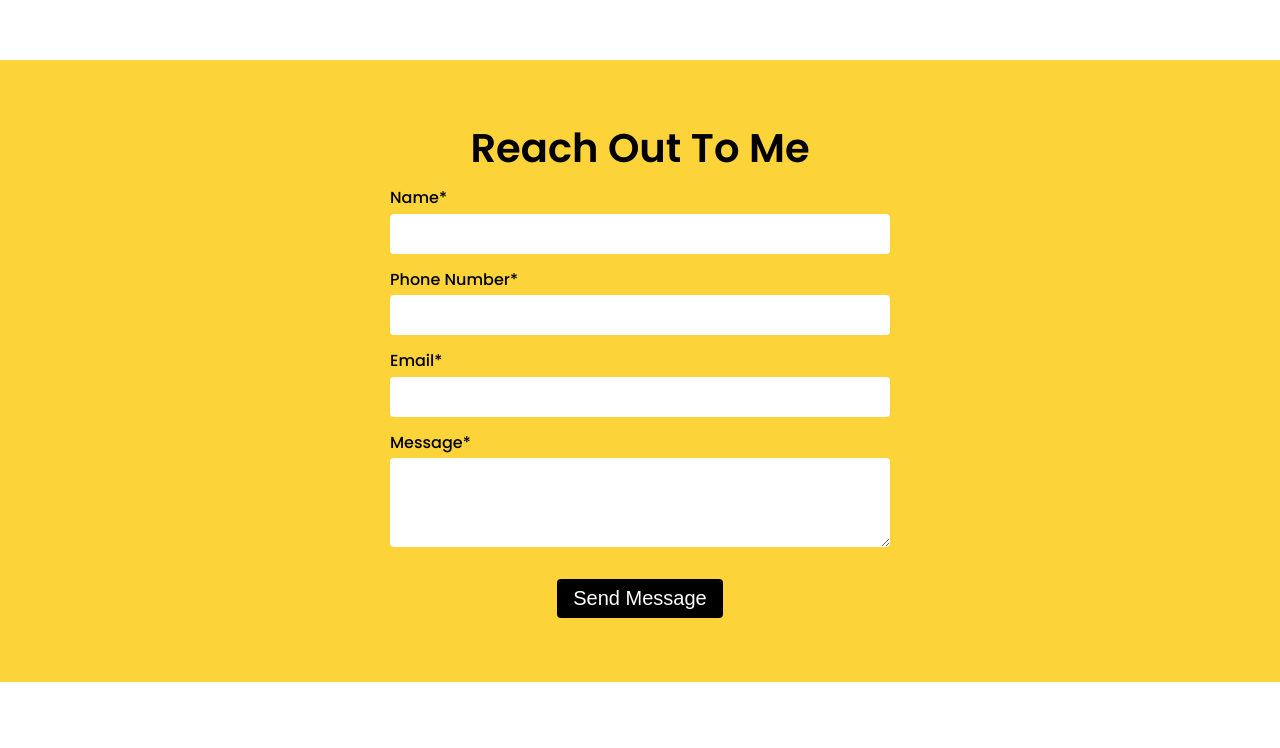
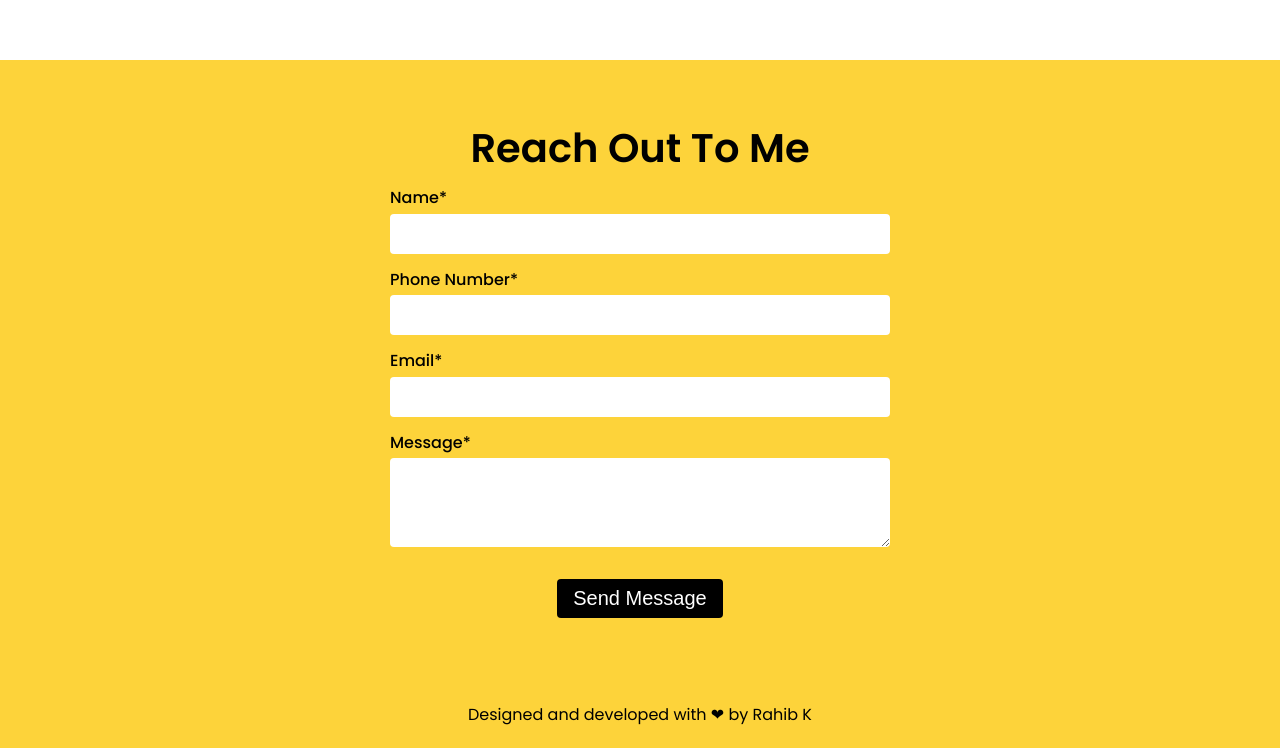
Before and after one commit to rahiii-dev/personal-portfolio, a plain HTML site: page index.html in a window 1280 px wide. Shown: the part 1735-2483 px from the top of the page. Before the commit the page ends 2417 px from the top, so only its background shows below. Drawn offline with nearby package versions, Linux system fonts and the light colour scheme.

Commit message:
added footer

```diff
--- a/assets/css/main.css
+++ b/assets/css/main.css
@@ -212,7 +212,7 @@ nav .mobile-list .social-links svg{
     text-align: center;
 }
 
-#skills, #contact {
+#skills, #contact, footer {
     background-color: var(--seconday-bg);
     margin-top: -1px;
     color: var(--seconday-txt);
@@ -310,6 +310,13 @@ nav .mobile-list .social-links svg{
     justify-content: center;
     margin-top: 1rem;
 }
+
+footer div{
+    width: 100%;
+    text-align: center;
+    border-top: 1px solid var(--seconday-txt);
+    padding: 1.5rem 1rem;
+}
 /* tablet */
 @media screen and (min-width: 790px){
     nav.mobile{
@@ -369,4 +376,7 @@ nav .mobile-list .social-links svg{
         max-width: 500px;
         margin-inline: auto;
     }
+    footer div{
+        border-top: 0;
+    }
 }
--- a/index.html
+++ b/index.html
@@ -619,6 +619,10 @@
           </div>
         </div>
       </section>
+
+      <footer>
+        <div>Designed and developed with &#10084; by Rahib K</div>
+      </footer>
     </main>
 
     <script
```
